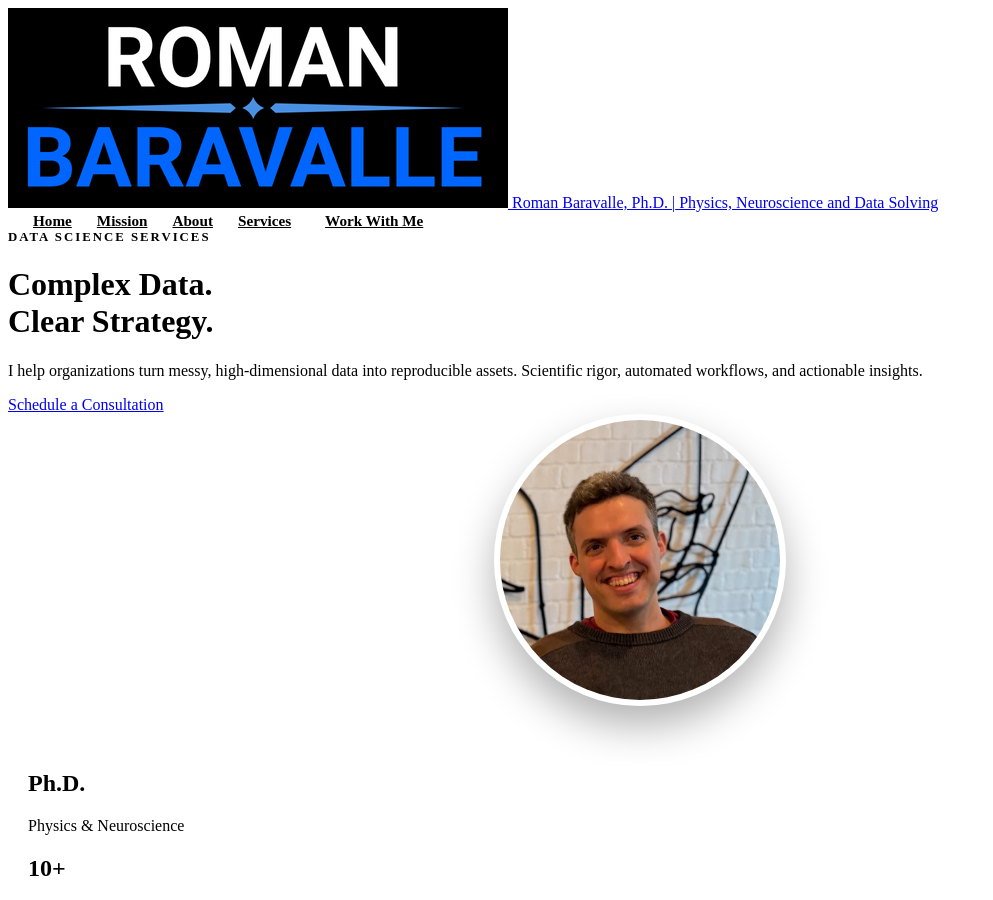
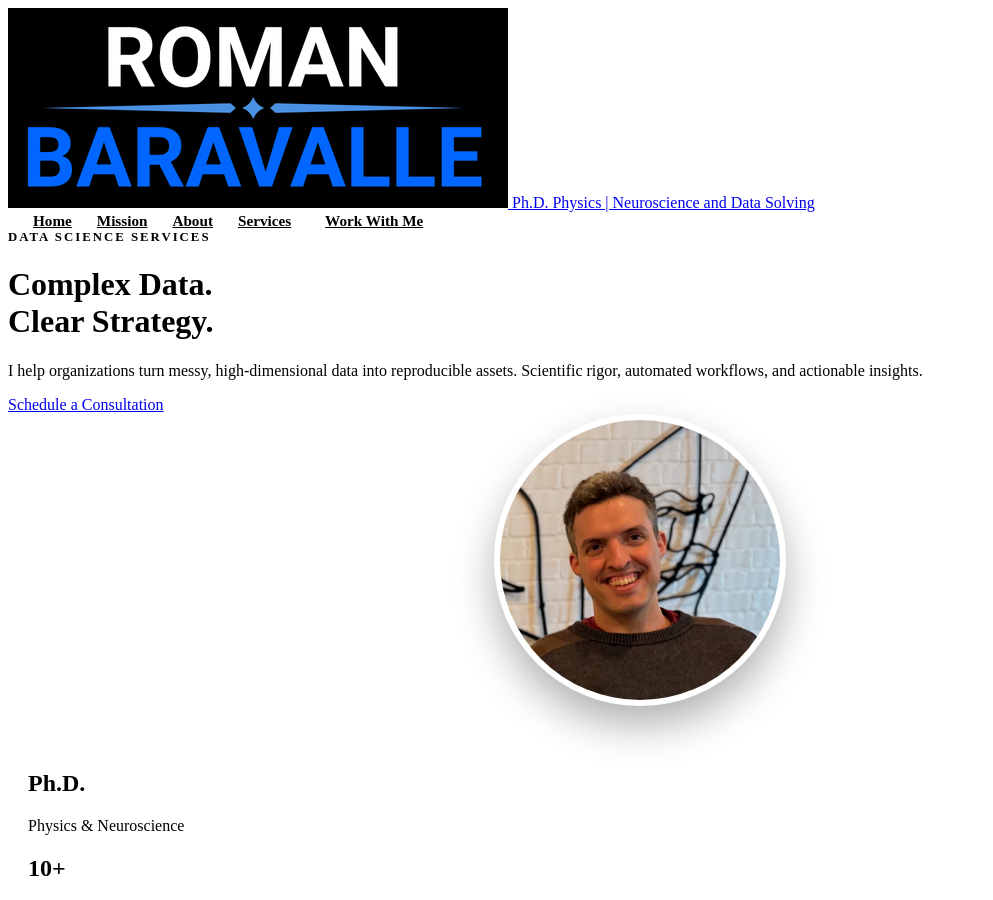
Before and after one commit to RomanDataScience/BaravalleDataSolver, a Jekyll site: the page built from index.md, in a window 1280 px wide and 900 px high. Shown: the whole window, without its empty margins (0-993 px from the left). Built offline with Jekyll 4.4.1, drawn with Linux system fonts in a browser that asks for light colours.

Commit message:
Update default.html

```diff
--- a/_layouts/default.html
+++ b/_layouts/default.html
@@ -96,7 +96,7 @@
   <div class="container nav-wrapper">
     <a href="{{ '/' | relative_url }}" class="brand">
       <img src="{{ '/assets/logo.png' | relative_url }}" alt="Logo">
-      <span>Roman Baravalle, Ph.D. |<span style="color:var(--primary)"> Physics, Neuroscience and Data Solving </span></span>
+      <span><span style="color:var(--primary)"> Ph.D. Physics | Neuroscience and Data Solving </span></span>
     </a>
     <nav>
       <ul class="nav-links">
```
